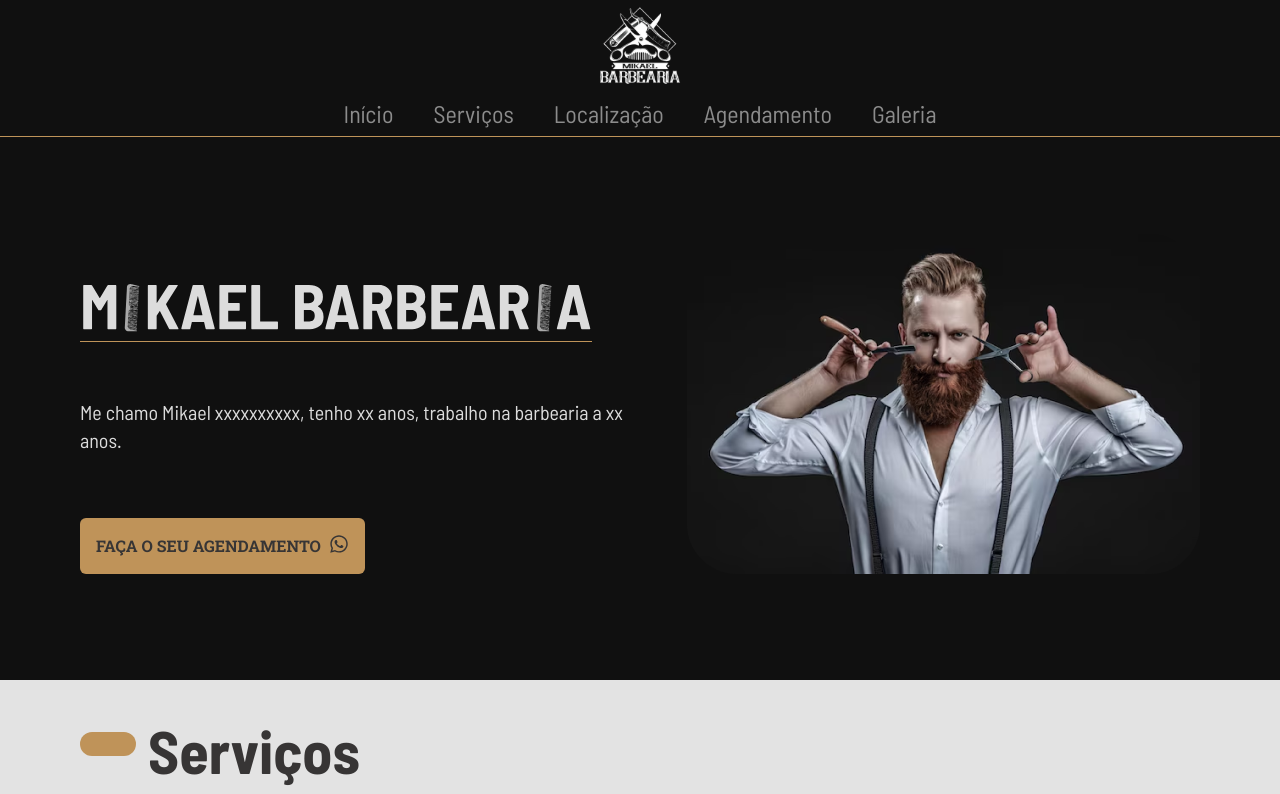
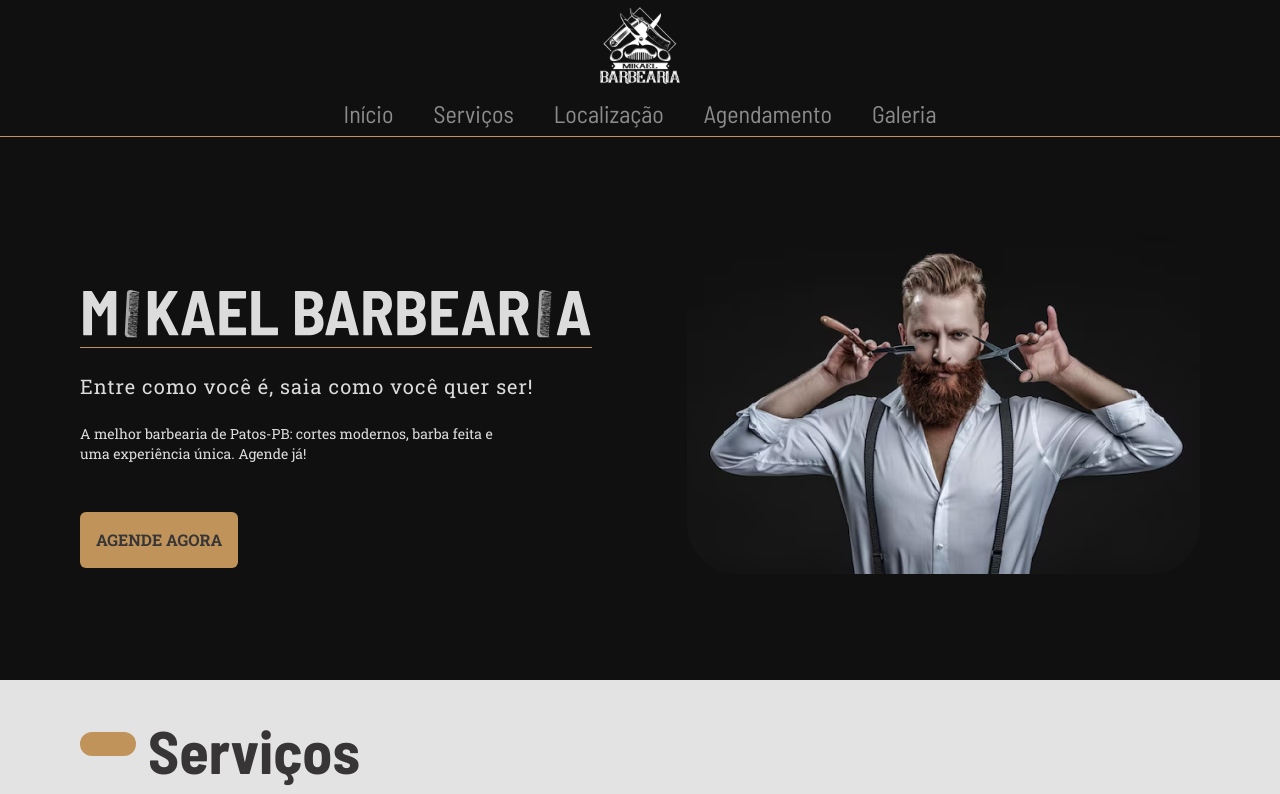
Before and after one commit to andreydantasvf/mikael-barbearia, a Next.js app: page / in a window 1280 px wide. Shown: the top 794 px of the page. Built offline with nearby package versions, Linux system fonts and the light colour scheme.

Commit message:
feat: link agendamento in home button

```diff
--- a/src/components/Header.tsx
+++ b/src/components/Header.tsx
@@ -3,6 +3,19 @@ import Image from "next/image";
 import Link from "next/link";
 import { useEffect, useState } from "react";
 import { Menu, X } from "lucide-react"
+
+export function scrollToSection(id: string) {
+  const section = document.getElementById(id);
+
+  if (!section) return;
+  const elementPosition = section.getBoundingClientRect().top;
+  const offsetPosition = elementPosition + window.scrollY - 145;
+
+  window.scrollTo({
+    top: offsetPosition,
+    behavior: 'smooth'
+  });
+};
 
 export function Header() {
 
@@ -17,19 +30,6 @@ export function Header() {
 
   const toggleMenu = () => {
     setIsOpen(!isOpen);
-  };
-
-  const scrollToSection = (id: string) => {
-    const section = document.getElementById(id);
-
-    if (!section) return;
-    const elementPosition = section.getBoundingClientRect().top;
-    const offsetPosition = elementPosition + window.scrollY - 145;
-
-    window.scrollTo({
-      top: offsetPosition,
-      behavior: 'smooth'
-    });
   };
 
   useEffect(() => {
--- a/src/components/Home.tsx
+++ b/src/components/Home.tsx
@@ -1,6 +1,6 @@
+"use client";
 import Image from "next/image";
-import Link from "next/link";
-import { FaWhatsapp } from "react-icons/fa";
+import { scrollToSection } from "./Header";
 
 export function HomePage() {
   return (
@@ -13,9 +13,14 @@ export function HomePage() {
             <img className="w-[14rem] h-10 md:w-[32rem] md:h-auto" src='/mikael_barbearia.svg' alt="Mikael Barbearia" />
           </h1>
 
-          <p className="leading-6 text-[#DCDCDC] mt-8 md:mt-14 mb-6 md:mb-16 text-left md:text-xl font-barlow-semi-condensed">Me chamo Mikael xxxxxxxxxx, tenho xx anos, trabalho na barbearia a xx anos.</p>
+          <p className="leading-normal tracking-wider text-[#DCDCDC] mt-3 md:mt-6 text-left text-sm md:text-xl font-roboto-slab">Entre como você é, saia como você quer ser!</p>
 
-          <button className="rounded-md font-roboto-slab bg-gold text-[#373535] font-bold p-4 text-sm flex items-center gap-2 md:text-base hover:bg-[#F9B256] transition-all ease-in-out duration-300"> <Link href="https://api.whatsapp.com/send?phone=+5583993486548&text=Me chamo Andrey e quero marcar um agendamento para o dia 22/07. Possui disponibilidade"> FAÇA O SEU AGENDAMENTO </Link> <FaWhatsapp className="mb-1" size={20} /></button>
+          <p className="leading-normal md:max-w-[80%] text-[#DCDCDC] mt-3 md:mt-6 mb-6 md:mb-12 text-left text-xs md:text-sm font-roboto-slab">A melhor barbearia de Patos-PB: cortes modernos, barba feita e uma experiência única. Agende já!</p>
+
+          <button onClick={(e) => {
+            e.preventDefault();
+            scrollToSection('agendamento');
+          }} className="rounded-md font-roboto-slab bg-gold text-[#373535] font-bold p-4 text-sm flex items-center gap-2 md:text-base hover:bg-[#F9B256] transition-all ease-in-out duration-300">AGENDE AGORA</button>
         </div>
       </div>
     </div>
```
